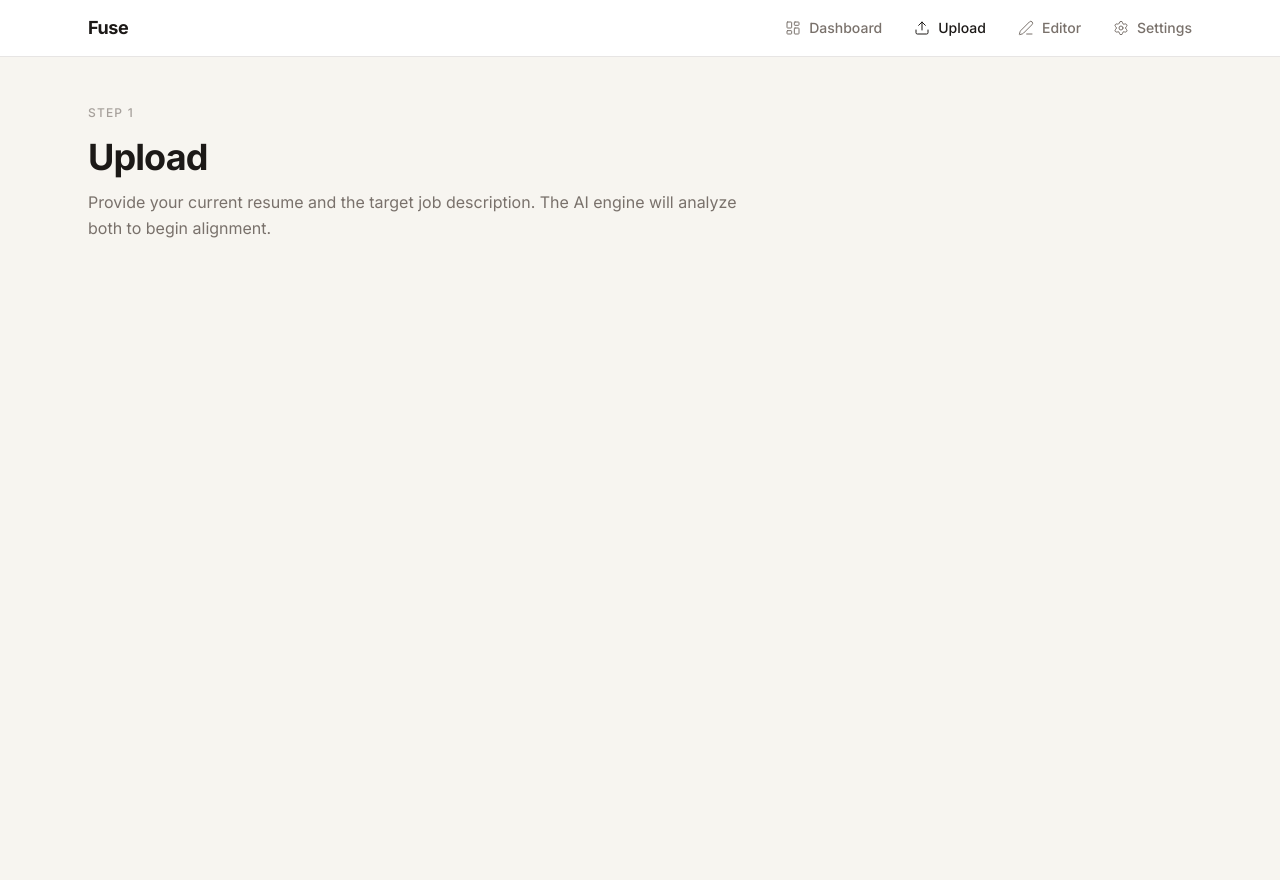
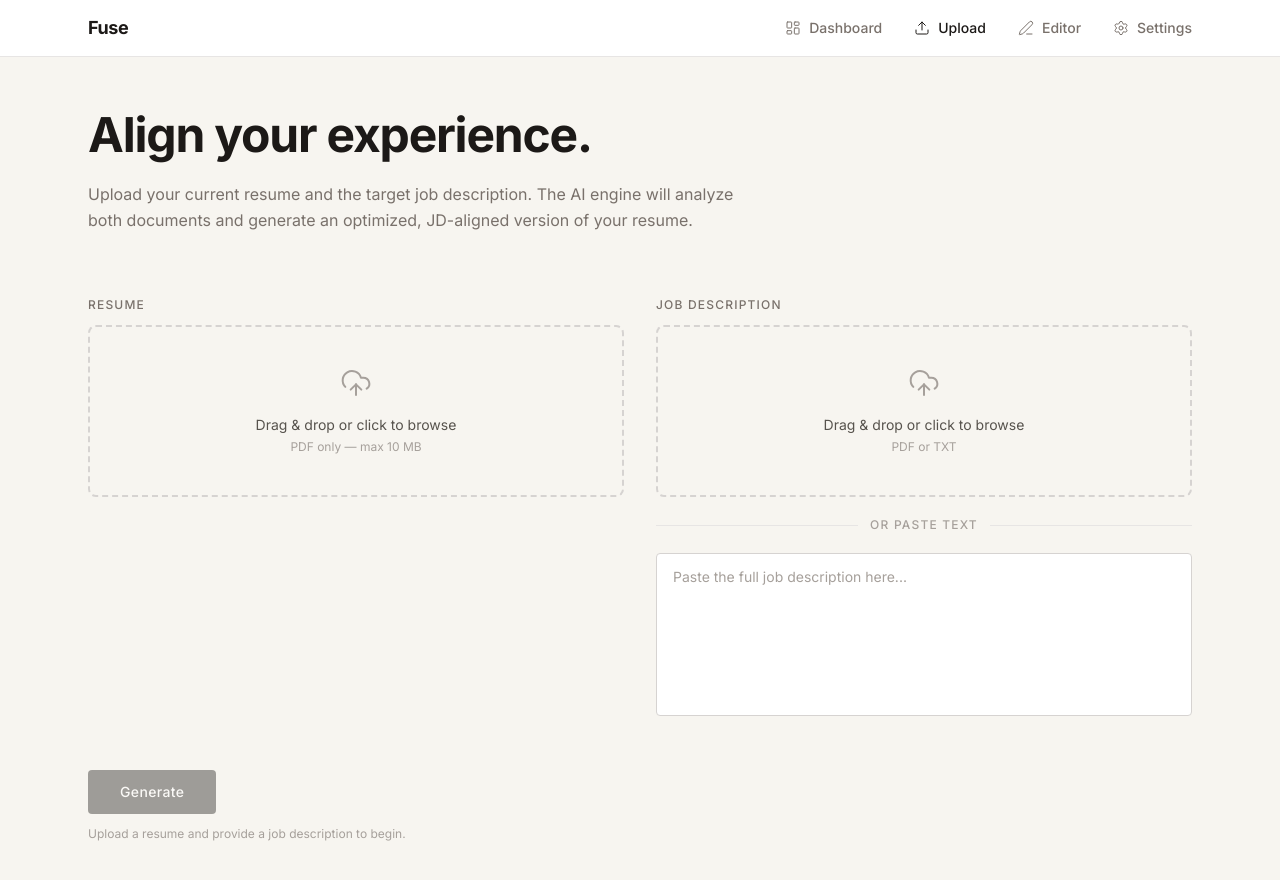
Before and after one commit to harshpatil110/Fuse-AI-resume-Builder, a React (Vite) app in the folder frontend/: page /upload in a window 1280 px wide. Shown: the top 880 px of the page. Before the commit the page ends 800 px from the top, so only its background shows below. Built offline with nearby package versions, Linux system fonts and the light colour scheme; a web font is replaced by a local one.

Commit message:
feat: implement document upload page with resume and job description drag-and-drop support

```diff
--- a/frontend/package.json
+++ b/frontend/package.json
@@ -21,6 +21,7 @@
     "lucide-react": "^1.25.0",
     "react": "^19.2.8",
     "react-dom": "^19.2.8",
+    "react-dropzone": "^19.1.1",
     "react-router-dom": "^7.18.1"
   }
 }
--- a/frontend/src/pages/Upload.jsx
+++ b/frontend/src/pages/Upload.jsx
@@ -1,13 +1,162 @@
-import React from 'react';
+import React, { useState, useCallback } from 'react';
+import { useDropzone } from 'react-dropzone';
+import { UploadCloud, FileText, CheckCircle, X } from 'lucide-react';
 
-export default function Upload() {
+function DropZone({ label, hint, accept, file, onDrop, onClear }) {
+  const { getRootProps, getInputProps, isDragActive } = useDropzone({
+    onDrop: (accepted) => {
+      if (accepted.length > 0) onDrop(accepted[0]);
+    },
+    accept,
+    multiple: false,
+  });
+
   return (
     <div>
-      <p className="text-xs font-medium tracking-widest uppercase text-stone-400 mb-4">Step 1</p>
-      <h1 className="text-4xl font-bold tracking-tight text-stone-900 mb-3">Upload</h1>
-      <p className="text-base font-normal leading-relaxed text-stone-500 max-w-[65ch]">
-        Provide your current resume and the target job description. The AI engine will analyze both to begin alignment.
+      <p className="text-xs font-medium tracking-widest uppercase text-stone-500 mb-3">
+        {label}
       </p>
+
+      {file ? (
+        <div className="bg-white border border-stone-200 p-8 flex items-center justify-between">
+          <div className="flex items-center gap-3">
+            <CheckCircle size={20} strokeWidth={1.5} className="text-green-600" />
+            <div>
+              <p className="text-sm font-medium text-stone-900">{file.name}</p>
+              <p className="text-xs text-stone-400 mt-0.5">
+                {(file.size / 1024).toFixed(1)} KB
+              </p>
+            </div>
+          </div>
+          <button
+            onClick={onClear}
+            className="text-stone-400 hover:text-stone-700 transition-colors duration-300"
+          >
+            <X size={16} strokeWidth={1.5} />
+          </button>
+        </div>
+      ) : (
+        <div
+          {...getRootProps()}
+          className={`border-2 border-dashed rounded-lg p-10 text-center cursor-pointer transition-colors duration-200 ${
+            isDragActive
+              ? 'border-blue-300 bg-blue-50'
+              : 'border-stone-300 bg-transparent hover:border-blue-300 hover:bg-blue-50'
+          }`}
+        >
+          <input {...getInputProps()} />
+          <UploadCloud
+            size={32}
+            strokeWidth={1.5}
+            className="mx-auto mb-4 text-stone-400"
+          />
+          <p className="text-sm text-stone-600 mb-1">
+            {isDragActive ? 'Drop file here' : 'Drag & drop or click to browse'}
+          </p>
+          <p className="text-xs text-stone-400">{hint}</p>
+        </div>
+      )}
     </div>
   );
 }
+
+export default function Upload() {
+  const [resumeFile, setResumeFile] = useState(null);
+  const [jdFile, setJdFile] = useState(null);
+  const [jdText, setJdText] = useState('');
+
+  const hasResume = !!resumeFile;
+  const hasJd = !!jdFile || jdText.trim().length > 0;
+  const canGenerate = hasResume && hasJd;
+
+  const handleGenerate = () => {
+    console.log('Resume File:', resumeFile);
+    console.log('JD File:', jdFile);
+    console.log('JD Text:', jdText);
+  };
+
+  return (
+    <div>
+      {/* Hero Section */}
+      <div className="mb-16">
+        <h1 className="text-5xl font-black tracking-tight text-stone-900 mb-4 leading-tight">
+          Align your experience.
+        </h1>
+        <p className="text-base font-normal leading-relaxed text-stone-500 max-w-[65ch]">
+          Upload your current resume and the target job description. The AI engine will analyze
+          both documents and generate an optimized, JD-aligned version of your resume.
+        </p>
+      </div>
+
+      {/* Upload Grid */}
+      <div className="grid md:grid-cols-2 gap-8 mb-12">
+        {/* Resume Dropzone */}
+        <DropZone
+          label="Resume"
+          hint="PDF only — max 10 MB"
+          accept={{ 'application/pdf': ['.pdf'] }}
+          file={resumeFile}
+          onDrop={setResumeFile}
+          onClear={() => setResumeFile(null)}
+        />
+
+        {/* JD Dropzone */}
+        <div>
+          <DropZone
+            label="Job Description"
+            hint="PDF or TXT"
+            accept={{
+              'application/pdf': ['.pdf'],
+              'text/plain': ['.txt'],
+            }}
+            file={jdFile}
+            onDrop={setJdFile}
+            onClear={() => setJdFile(null)}
+          />
+
+          {/* Divider */}
+          <div className="flex items-center gap-3 my-5">
+            <div className="flex-1 h-px bg-stone-200" />
+            <span className="text-xs font-medium tracking-widest uppercase text-stone-400">
+              Or paste text
+            </span>
+            <div className="flex-1 h-px bg-stone-200" />
+          </div>
+
+          {/* JD Text Area */}
+          <textarea
+            value={jdText}
+            onChange={(e) => setJdText(e.target.value)}
+            placeholder="Paste the full job description here..."
+            rows={6}
+            className="w-full bg-white border border-stone-300 rounded-sm px-4 py-3 text-sm leading-relaxed text-stone-800 placeholder:text-stone-400 focus:outline-none focus:ring-1 focus:ring-blue-300 focus:border-blue-300 resize-none transition-all duration-300"
+          />
+        </div>
+      </div>
+
+      {/* Generate Button */}
+      <button
+        onClick={handleGenerate}
+        disabled={!canGenerate}
+        className={`bg-stone-900 text-white rounded-sm px-8 py-3 text-sm font-medium tracking-wide transition-all duration-300 ease-[cubic-bezier(0.4,0,0.2,1)] ${
+          canGenerate
+            ? 'hover:bg-stone-700 cursor-pointer'
+            : 'opacity-40 cursor-not-allowed'
+        }`}
+      >
+        Generate
+      </button>
+
+      {/* Helper Text */}
+      {!canGenerate && (
+        <p className="text-xs text-stone-400 mt-3">
+          {!hasResume && !hasJd
+            ? 'Upload a resume and provide a job description to begin.'
+            : !hasResume
+            ? 'Upload your resume to continue.'
+            : 'Provide a job description to continue.'}
+        </p>
+      )}
+    </div>
+  );
+}
```
Also changed, not shown: 1 other file (tests, documents, lock files or other folders).
